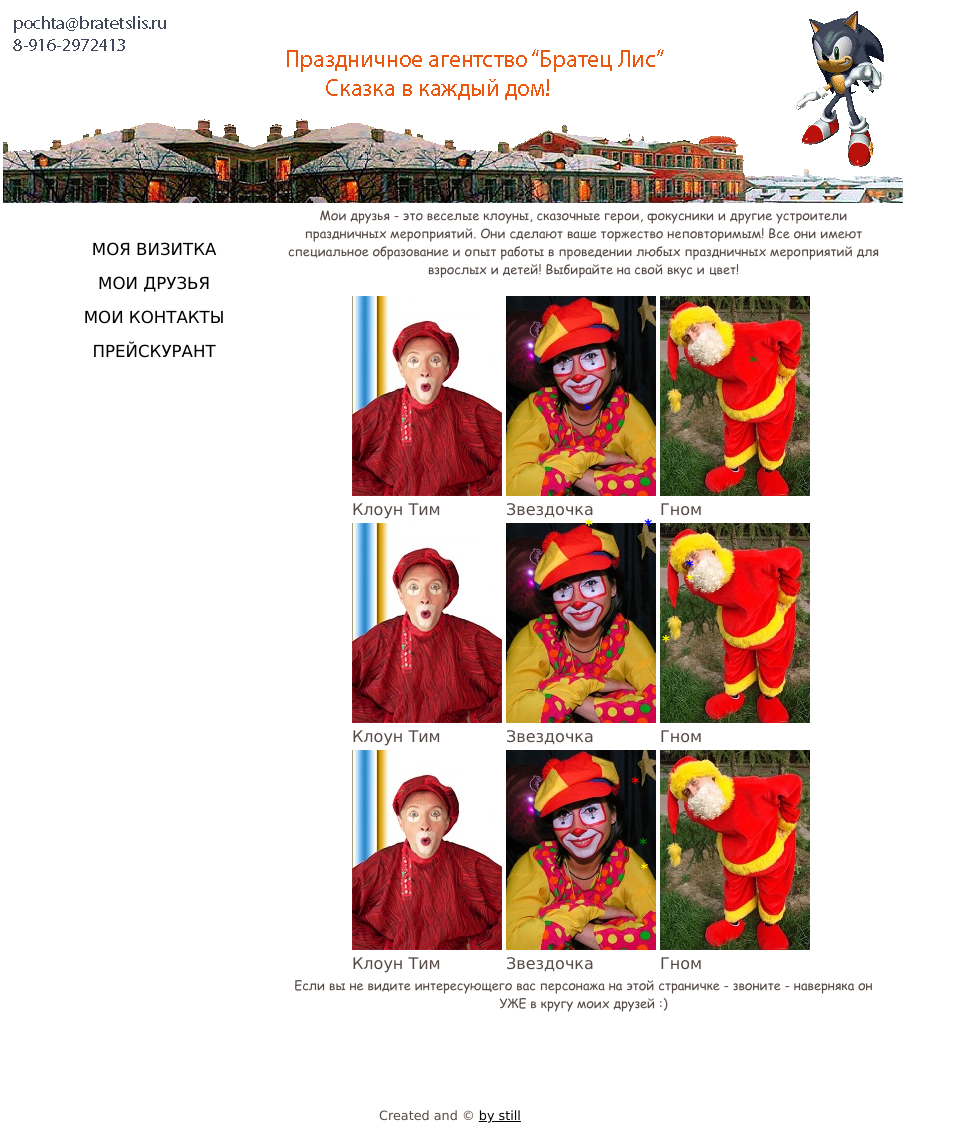
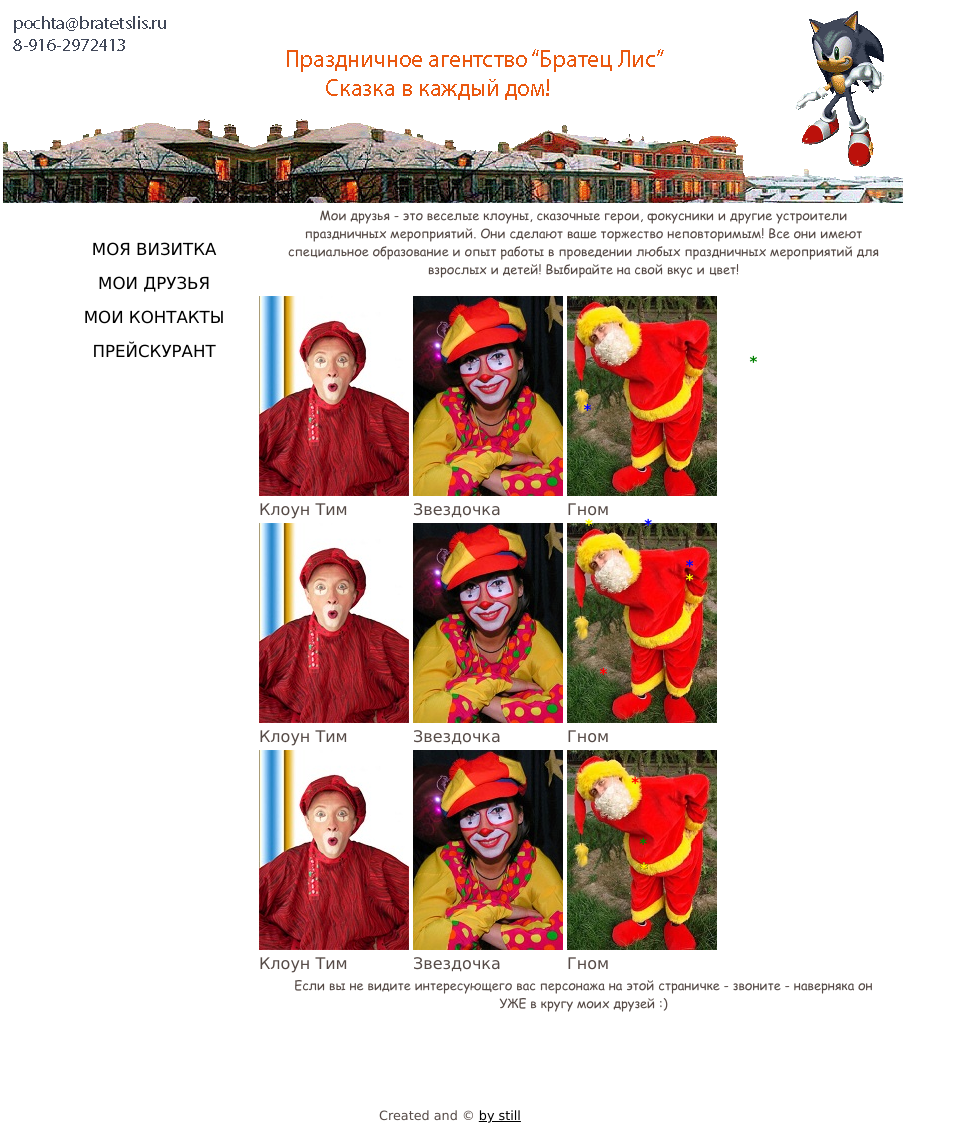
Before and after one commit to bratetslis/Site, a Jekyll site: the page built from index.md, in a window 1280 px wide. Shown: the whole page, without its empty margins (0-963 px from the left). Built offline with Jekyll 4.4.1, drawn with Linux system fonts in a browser that asks for light colours.

Commit message:
Update _layouts/type3.html

```diff
--- a/_layouts/type3.html
+++ b/_layouts/type3.html
@@ -33,8 +33,7 @@
 </script>
 </head>
 
-<body>
-<center>
+<body align=center>
 <!--<table>
 <tr><td WIDTH=250> <br><br>&nbsp&nbsppochta@bratetslis.ru<br>&nbsp&nbsp8-916-2972413</td><td WIDTH=650
 > <center><img src="../img/ForLogo1.gif"></center></td></tr>
```
